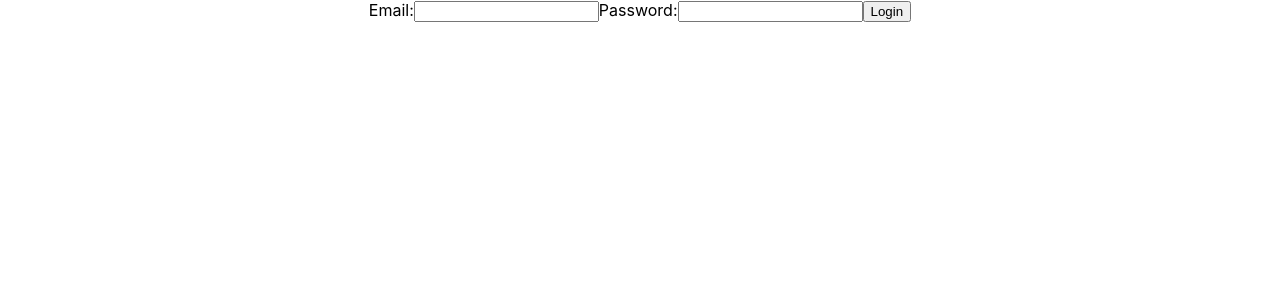
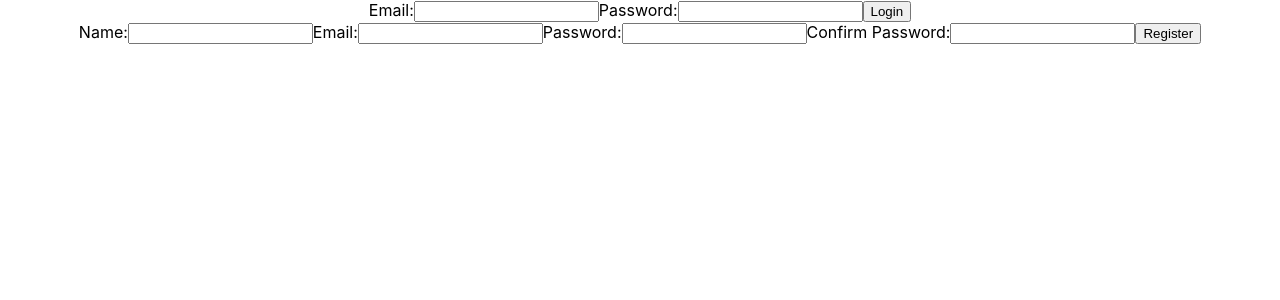
Before and after one commit to tlundstrom/Inventory, a React (Create React App) app in the folder client/: page / in a window 1280 px wide. Shown: the top 300 px of the page. Built offline with nearby package versions, Linux system fonts and the light colour scheme.

Commit message:
Added user registration

```diff
--- a/client/src/App.js
+++ b/client/src/App.js
@@ -1,11 +1,13 @@
 
 import './App.css';
 import Login from './components/login';
+import Register from './components/register';
 
 function App() {
   return (
     <div className="App">
       <Login/>
+      <Register/>
     </div>
   );
 }
--- a/client/src/components/login.js
+++ b/client/src/components/login.js
@@ -9,8 +9,7 @@ const Login = (props) => {
     const submitHandler = (e) =>{
         e.preventDefault();
 
-        axios
-            .post("http://localhost:8000/api/users/login",
+        axios.post("http://localhost:8000/api/users/login",
             {
                 email: email,
                 password: password
--- /dev/null
+++ b/client/src/components/register.js
@@ -0,0 +1,61 @@
+import { useState } from "react";
+import axios from "axios";
+
+const Register = (props) =>{
+    const [user, setUser] =useState({
+        name: "",
+        email: "",
+        password: "",
+        confirm: "",
+    });
+
+    const handleChange = (e) =>{
+        setUser({
+            ...user,
+            [e.target.name]: e.target.value
+        });
+    };
+
+    const handleSubmit = (e) =>{
+        e.preventDefault();
+
+        // setUser({
+        //     name: "",
+        //     email: "",
+        //     password: "",
+        //     confirm: ""
+        // })
+
+        axios.post('http://localhost:8000/api/users/register',
+        user,
+        {
+            withCredentials: true
+        })
+            .then((res)=>{
+                console.log(res);
+                console.log("registered");
+            })
+            .catch((err)=> {
+                console.log(err);
+                console.log(err.response.data)
+            });
+    }
+
+    return(
+        <>
+            <form onSubmit={handleSubmit}>
+                <label>Name:</label>
+                <input type="text" value={user.name} name="name" onChange={(e)=>{handleChange(e)}}/>
+                <label>Email:</label>
+                <input type="text" value={user.email} name="email" onChange={(e)=>{handleChange(e)}}/>
+                <label>Password:</label>
+                <input type="text" value={user.password} name="password" onChange={(e)=>{handleChange(e)}}/>
+                <label>Confirm Password:</label>
+                <input type="text" value={user.confirm} name="confirm" onChange={(e)=>{handleChange(e)}}/>
+                <input type="submit" value="Register"/>
+            </form>
+        </>
+    )
+}
+
+export default Register
```
Also changed, not shown: 1 other file (tests, documents, lock files or other folders).
